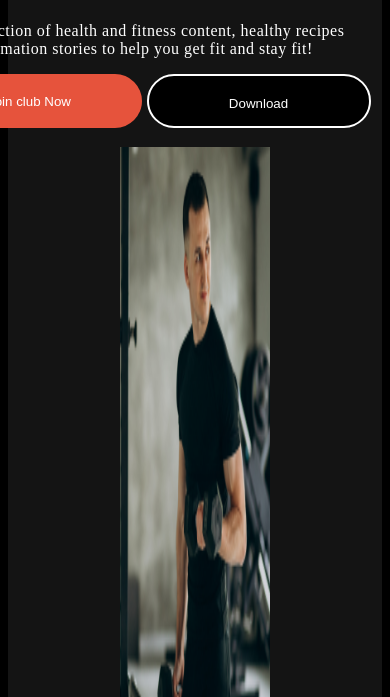
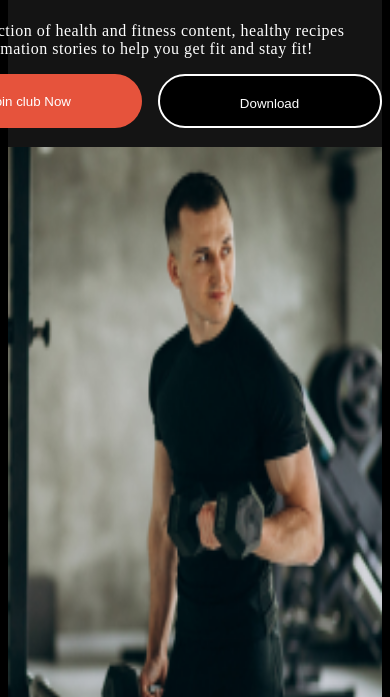
Before and after one commit to nondi58/NewAssignment-2, a plain HTML site: page index.html in a window 390 px wide. Shown: the part 403-1100 px from the top of the page. Drawn offline with Linux system fonts and the light colour scheme; a web font is replaced by a local one.

Commit message:
first commit

```diff
--- a/css/resposive.css
+++ b/css/resposive.css
@@ -28,13 +28,15 @@
     .banner-text{
       align-items: center;
       justify-content: center;
-      padding: auto;
+      text-align:left
 
     }
     .banner{
       flex-direction: column;
       align-items: center;
     }
-
+    .img-banner{
+      width: 100%;
+    }
 
  }
--- a/index.html
+++ b/index.html
@@ -42,7 +42,7 @@
                        </p>
 
 
-                        <div  style="display:flex;gap: 5px;">
+                        <div  style="display:flex;gap: 16px;">
                          <button class="banner-button">Join club Now</button>
                          <button class="banner-button1">Download</button>
                         </div>
```
